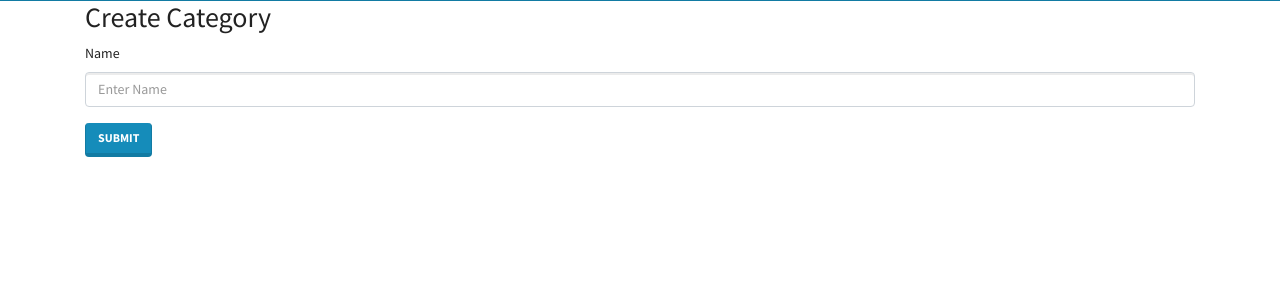
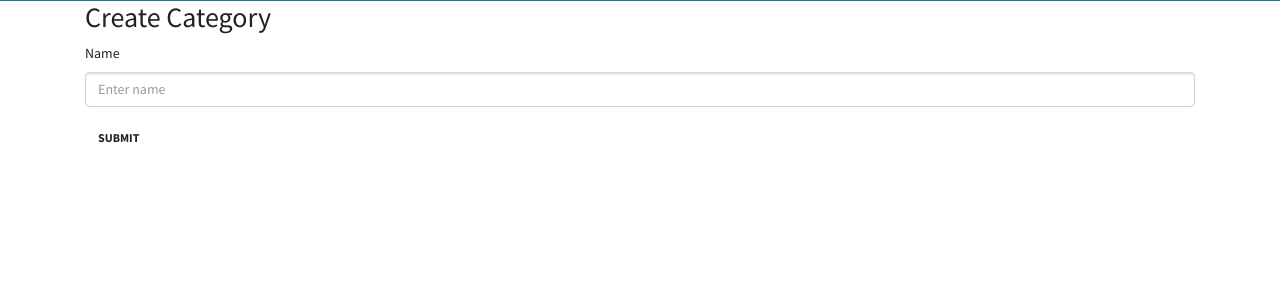
Before and after one commit to KisleK/ciblog, a CodeIgniter app: page /ciblog/categories/create in a window 1280 px wide. Shown: the part 56-357 px from the top of the page. Run offline with CodeIgniter, Linux system fonts and the light colour scheme; the visitor is signed in with stand-in values (Sample User, id 1); some libraries are stand-ins or nearby versions.

Commit message:
Update create.php

```diff
--- a/application/views/categories/create.php
+++ b/application/views/categories/create.php
@@ -3,9 +3,9 @@
 <?php echo validation_errors(); ?>
 
 <?php echo form_open_multipart('categories/create'); ?>
-    <div class="form-group">
-      <label>Name</label>
-      <input type="text" class="form-control" name="name" placeholder="Enter Name">
-    </div>
-    <button type="submit" class="btn btn-primary">Submit</button>
+	<div class="form-group">
+		<label>Name</label>
+		<input type="text" class="form-control" name="name" placeholder="Enter name">
+	</div>
+	<button type="submit" class="btn btn-default">Submit</button>
 </form>
```
